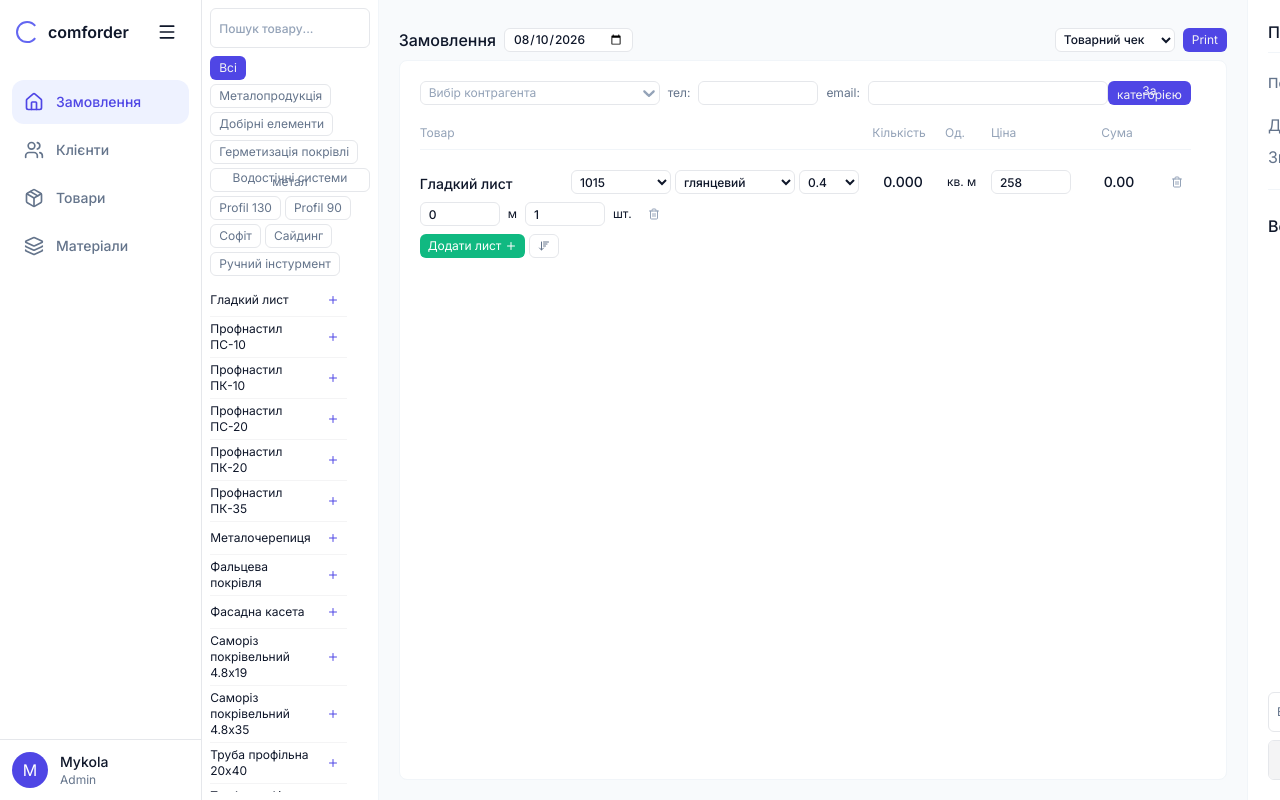
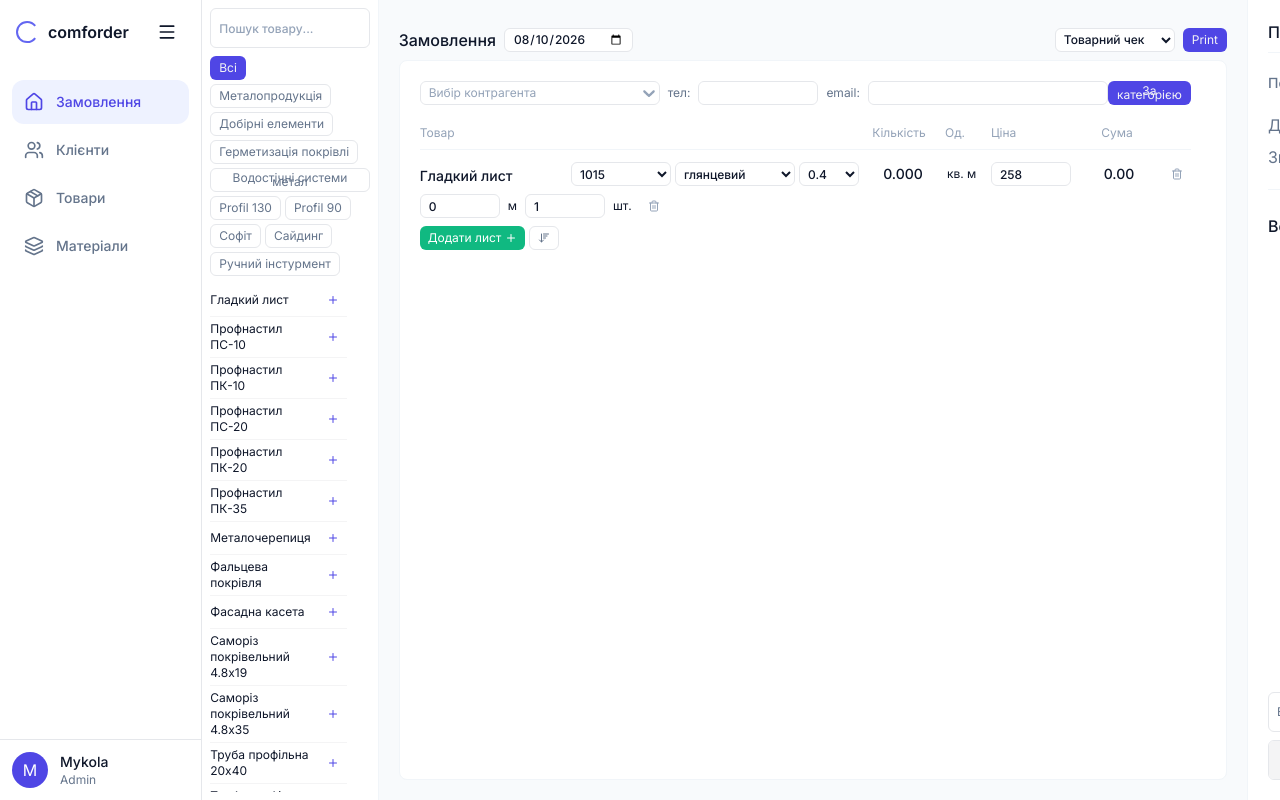
Before and after one commit to bubabum/comforder, a React (Vite) app: page / in a window 1280 px wide. Both pictures are taken after a click on the button 332 px from the left and 300 px from the top of the page. Built offline with nearby package versions, Linux system fonts and the light colour scheme.

Commit message:
targetWidth bug, orderItem paddings changed

```diff
--- a/src/features/order/components/Order.jsx
+++ b/src/features/order/components/Order.jsx
@@ -79,7 +79,7 @@ export default function Order() {
 						</div>
 					</div>
 					{items.map(item => (
-						<div key={item.id} className='bg-white py-5'>
+						<div key={item.id} className='bg-white py-3'>
 							<OrderItem item={item} />
 						</div>
 					))}
--- a/src/features/order/components/orderItem/TrimItem.jsx
+++ b/src/features/order/components/orderItem/TrimItem.jsx
@@ -54,7 +54,7 @@ export default function TrimItem({ item }) {
 		if (!newWidth && item.priceType === 'fixed') {
 			return item.prices?.[priceType] ?? 0;
 		}
-		const targetWidth = newWidth || Math.ceil(width / 10) * 10;
+		const targetWidth = Math.ceil((newWidth || width) / 10) * 10;
 		return trimPrices[targetWidth]?.[priceType] ?? 0;
 	};
 
```
